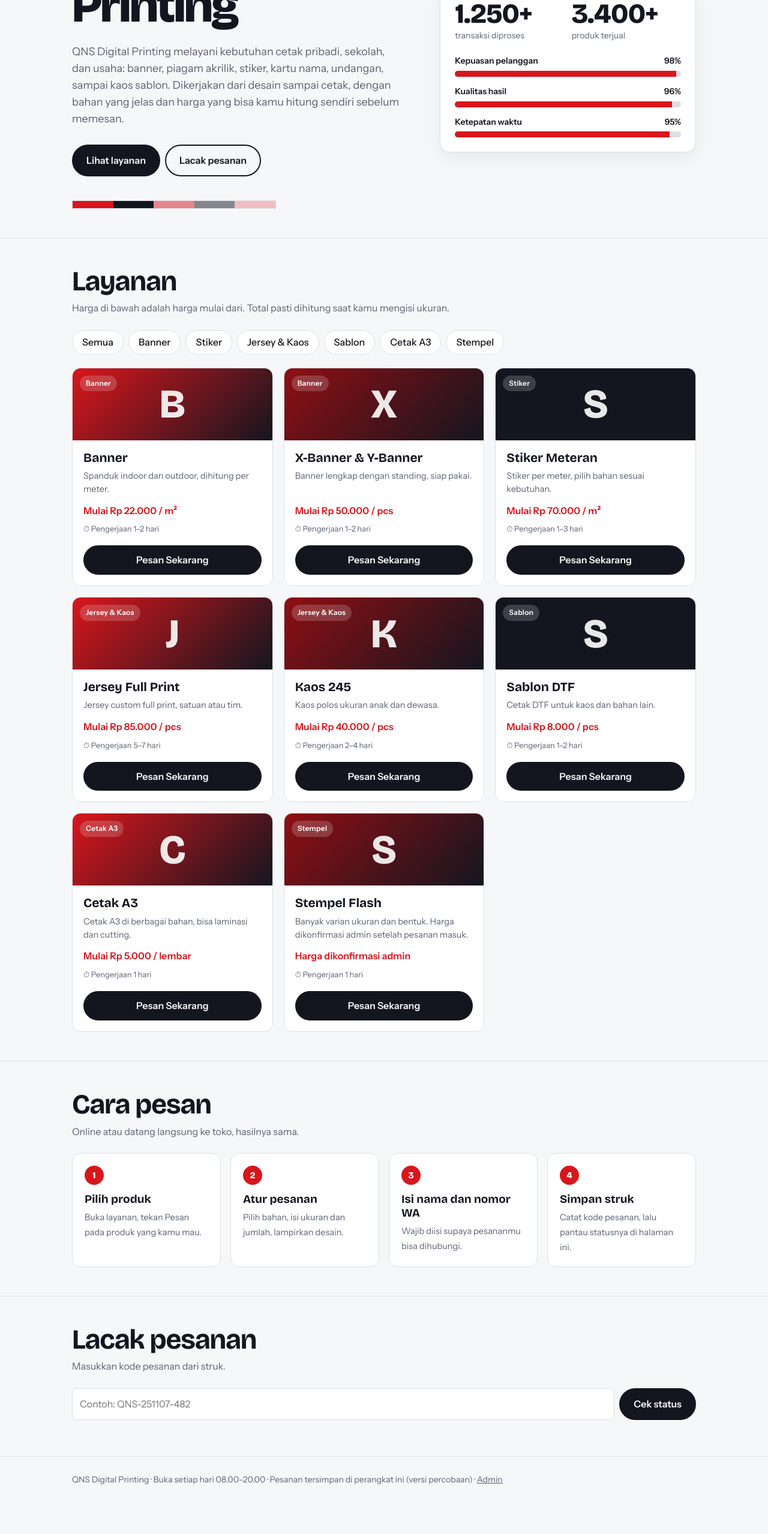
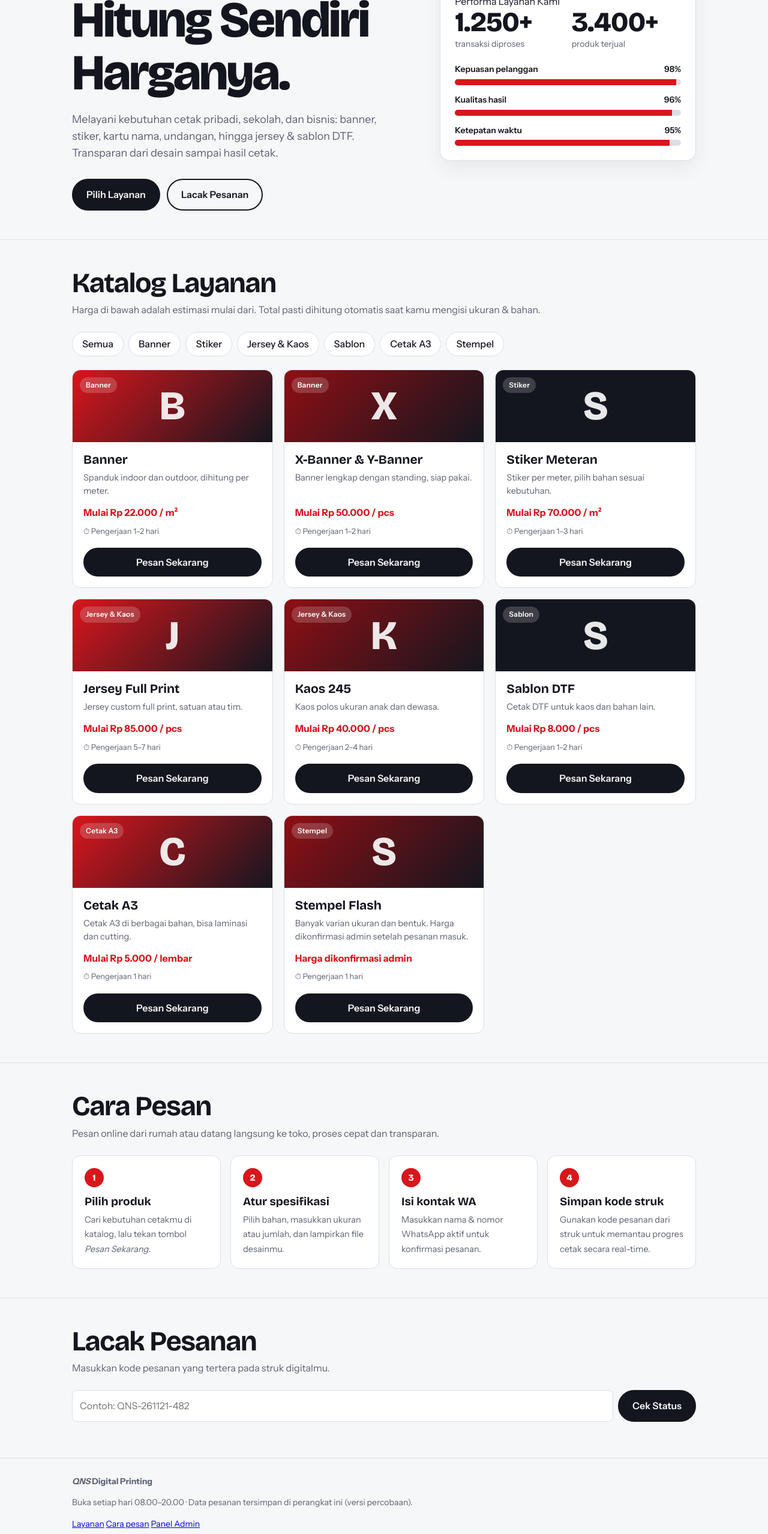
Before and after one commit to RLvisual/qns, a plain HTML site: page index.html in a window 1280 px wide. Shown: the part 240-2797 px from the top of the page at 60% size. Before the commit the page ends 2757 px from the top, so only its background shows below. Drawn offline with nearby package versions, Linux system fonts and the light colour scheme.

Commit message:
Update index.html

```diff
--- a/index.html
+++ b/index.html
@@ -3,63 +3,145 @@
 <head>
 <meta charset="utf-8">
 <meta name="viewport" content="width=device-width, initial-scale=1, viewport-fit=cover">
-<title>QNS Digital Printing</title>
-<link href="https://fonts.googleapis.com/css2?family=Bricolage+Grotesque:wght@500;700;800&family=Instrument+Sans:wght@400;500;600&display=swap" rel="stylesheet">
-<link rel="stylesheet" href="style.css">
+<title>QNS Digital Printing — Cetak Cepat & Berkualitas</title>
+<link href="https://fonts.googleapis.com/css2?family=Bricolage+Grotesque:wght@500;700;800&family=Instrument+Sans:wght@400;500;600;700&display=swap" rel="stylesheet">
+<link rel="stylesheet" href="style.css?v=2">
 </head>
 <body>
-<header><div class="wrap">
-<a class="logo" href="#top"><i>QNS</i> Digital Printing</a>
-<nav><a href="#layanan">Layanan</a><a href="#cara">Cara pesan</a><a href="#lacak">Lacak</a></nav>
-</div></header>
+
+<header>
+  <div class="wrap">
+    <a class="logo" href="#top"><span class="logo-mark">Q</span><i>QNS</i> Digital Printing</a>
+    <nav>
+      <a href="#layanan">Layanan</a>
+      <a href="#cara">Cara pesan</a>
+      <a href="#lacak">Lacak</a>
+    </nav>
+  </div>
+</header>
 
 <main id="top">
+  <div class="hero-bg">
     <div class="wrap hero">
       <div class="hl">
-<h1>QNS Digital Printing</h1>
-<p>QNS Digital Printing melayani kebutuhan cetak pribadi, sekolah, dan usaha: banner, piagam akrilik, stiker, kartu nama, undangan, sampai kaos sablon. Dikerjakan dari desain sampai cetak, dengan bahan yang jelas dan harga yang bisa kamu hitung sendiri sebelum memesan.</p>
-<a class="btn" href="#layanan">Lihat layanan</a><a class="btn ghost" href="#lacak">Lacak pesanan</a>
-<div class="bars" aria-hidden="true"><span style="background:#d8161c"></span><span style="background:#14161f"></span><span style="background:#d8161c;opacity:.5"></span><span style="background:#14161f;opacity:.5"></span><span style="background:#d8161c;opacity:.25"></span></div>
+        <div class="pill-badge"><span class="dot"></span> Buka Setiap Hari · 08.00 – 20.00 WIB</div>
+        <h1>Cetak Apa Saja, <span class="txt-accent">Hitung Sendiri</span> Harganya.</h1>
+        <p>Melayani kebutuhan cetak pribadi, sekolah, dan bisnis: banner, stiker, kartu nama, undangan, hingga jersey & sablon DTF. Transparan dari desain sampai hasil cetak.</p>
+        <div class="hero-acts">
+          <a class="btn" href="#layanan">Pilih Layanan</a>
+          <a class="btn ghost" href="#lacak">Lacak Pesanan</a>
         </div>
-<aside class="stats" aria-label="Statistik QNS Digital Printing"><div class="big"><div><b id="s-trx">0</b><span>transaksi diproses</span></div><div><b id="s-jual">0</b><span>produk terjual</span></div></div><div id="mt"></div></aside>
+        <div class="cmyk-bar" aria-hidden="true">
+          <span style="background:#00aeef" title="Cyan"></span>
+          <span style="background:#ec008c" title="Magenta"></span>
+          <span style="background:#fff200" title="Yellow"></span>
+          <span style="background:#14161f" title="Key/Black"></span>
+        </div>
       </div>
 
-<section id="layanan"><div class="wrap">
-<h2>Layanan</h2>
-<p class="sub">Harga di bawah adalah harga mulai dari. Total pasti dihitung saat kamu mengisi ukuran.</p>
+      <aside class="stats" aria-label="Statistik QNS Digital Printing">
+        <div class="stats-head">Performa Layanan Kami</div>
+        <div class="big">
+          <div class="stat-box">
+            <b id="s-trx">0</b>
+            <span>transaksi diproses</span>
+          </div>
+          <div class="stat-box">
+            <b id="s-jual">0</b>
+            <span>produk terjual</span>
+          </div>
+        </div>
+        <div id="mt"></div>
+      </aside>
+    </div>
+  </div>
+
+  <section id="layanan">
+    <div class="wrap">
+      <div class="sec-head">
+        <h2>Katalog Layanan</h2>
+        <p class="sub">Harga di bawah adalah estimasi mulai dari. Total pasti dihitung otomatis saat kamu mengisi ukuran & bahan.</p>
+      </div>
       <div class="chips" id="chips"></div>
       <div class="grid" id="grid"></div>
-</div></section>
+    </div>
+  </section>
 
-<section id="cara"><div class="wrap">
-<h2>Cara pesan</h2>
-<p class="sub">Online atau datang langsung ke toko, hasilnya sama.</p>
+  <section id="cara" class="sec-alt">
+    <div class="wrap">
+      <div class="sec-head">
+        <h2>Cara Pesan</h2>
+        <p class="sub">Pesan online dari rumah atau datang langsung ke toko, proses cepat dan transparan.</p>
+      </div>
       <ol class="steps">
-<li><b>Pilih produk</b><span>Buka layanan, tekan Pesan pada produk yang kamu mau.</span></li>
-<li><b>Atur pesanan</b><span>Pilih bahan, isi ukuran dan jumlah, lampirkan desain.</span></li>
-<li><b>Isi nama dan nomor WA</b><span>Wajib diisi supaya pesananmu bisa dihubungi.</span></li>
-<li><b>Simpan struk</b><span>Catat kode pesanan, lalu pantau statusnya di halaman ini.</span></li>
+        <li>
+          <b>Pilih produk</b>
+          <span>Cari kebutuhan cetakmu di katalog, lalu tekan tombol <em>Pesan Sekarang</em>.</span>
+        </li>
+        <li>
+          <b>Atur spesifikasi</b>
+          <span>Pilih bahan, masukkan ukuran atau jumlah, dan lampirkan file desainmu.</span>
+        </li>
+        <li>
+          <b>Isi kontak WA</b>
+          <span>Masukkan nama & nomor WhatsApp aktif untuk konfirmasi pesanan.</span>
+        </li>
+        <li>
+          <b>Simpan kode struk</b>
+          <span>Gunakan kode pesanan dari struk untuk memantau progres cetak secara real-time.</span>
+        </li>
       </ol>
-</div></section>
+    </div>
+  </section>
 
-<section id="lacak"><div class="wrap">
-<h2>Lacak pesanan</h2>
-<p class="sub">Masukkan kode pesanan dari struk.</p>
-<form class="lacak" id="lf"><input id="lk" placeholder="Contoh: QNS-251107-482" aria-label="Kode pesanan" autocomplete="off"><button class="btn" type="submit">Cek status</button></form>
+  <section id="lacak">
+    <div class="wrap">
+      <div class="lacak-card">
+        <div class="sec-head">
+          <h2>Lacak Pesanan</h2>
+          <p class="sub">Masukkan kode pesanan yang tertera pada struk digitalmu.</p>
+        </div>
+        <form class="lacak" id="lf">
+          <input id="lk" placeholder="Contoh: QNS-261121-482" aria-label="Kode pesanan" autocomplete="off">
+          <button class="btn" type="submit">Cek Status</button>
+        </form>
         <div class="recent" id="recent"></div>
         <div id="lr"></div>
-</div></section>
+      </div>
+    </div>
+  </section>
 </main>
 
-<footer><div class="wrap">QNS Digital Printing · Buka setiap hari 08.00–20.00 · Pesanan tersimpan di perangkat ini (versi percobaan) · <a href="#" id="admlink" style="color:inherit">Admin</a></div></footer>
+<footer>
+  <div class="wrap foot-grid">
+    <div>
+      <strong class="foot-brand"><i>QNS</i> Digital Printing</strong>
+      <p>Buka setiap hari 08.00–20.00 · Data pesanan tersimpan di perangkat ini (versi percobaan).</p>
+    </div>
+    <div class="foot-links">
+      <a href="#layanan">Layanan</a>
+      <a href="#cara">Cara pesan</a>
+      <a href="#" id="admlink">Panel Admin</a>
+    </div>
+  </div>
+</footer>
 
-<div class="adm" id="adm"><div class="wrap">
-<div class="ah"><h2 id="ah-t">Dashboard</h2><button class="btn ghost" id="a-off">Pesanan offline</button><button class="btn ghost" id="a-out">Keluar</button></div>
-<div id="a-sum"></div><div class="chips" id="a-chips"></div><div id="a-list"></div>
-</div></div>
+<div class="adm" id="adm">
+  <div class="wrap">
+    <div class="ah">
+      <h2 id="ah-t">Dashboard</h2>
+      <button class="btn ghost" id="a-off">Pesanan offline</button>
+      <button class="btn ghost" id="a-out">Keluar</button>
+    </div>
+    <div id="a-sum"></div>
+    <div class="chips" id="a-chips"></div>
+    <div id="a-list"></div>
+  </div>
+</div>
+
 <div id="offbar">Mode pesanan offline aktif <button id="off-x">Batal</button></div>
 <div class="ov" id="ov" role="dialog" aria-modal="true"><div class="md" id="md"></div></div>
 
-<script src="script.js"></script>
+<script src="script.js?v=2"></script>
 </body>
 </html>
```
Lines whose indentation alone changed are shown as unchanged.
